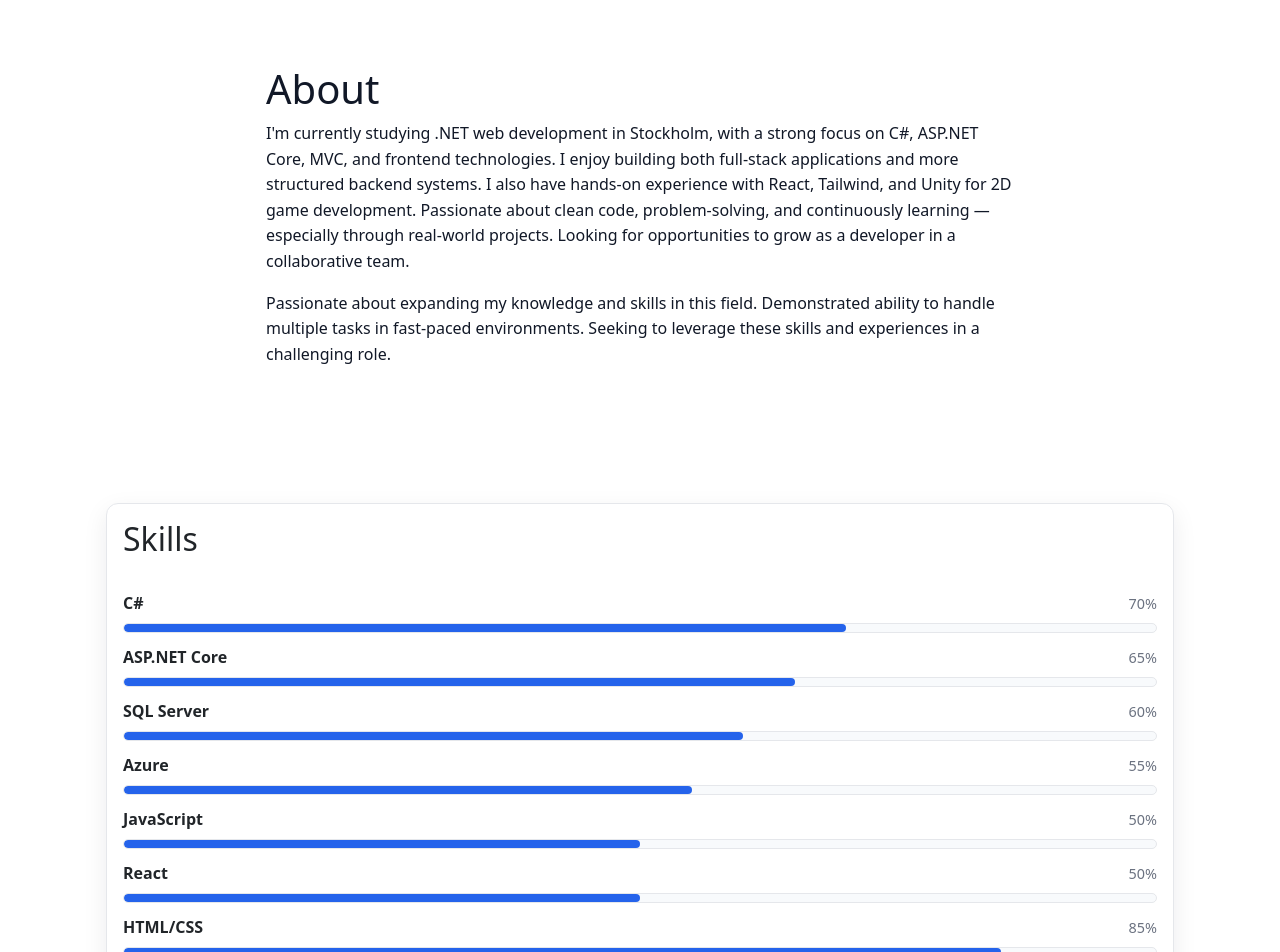
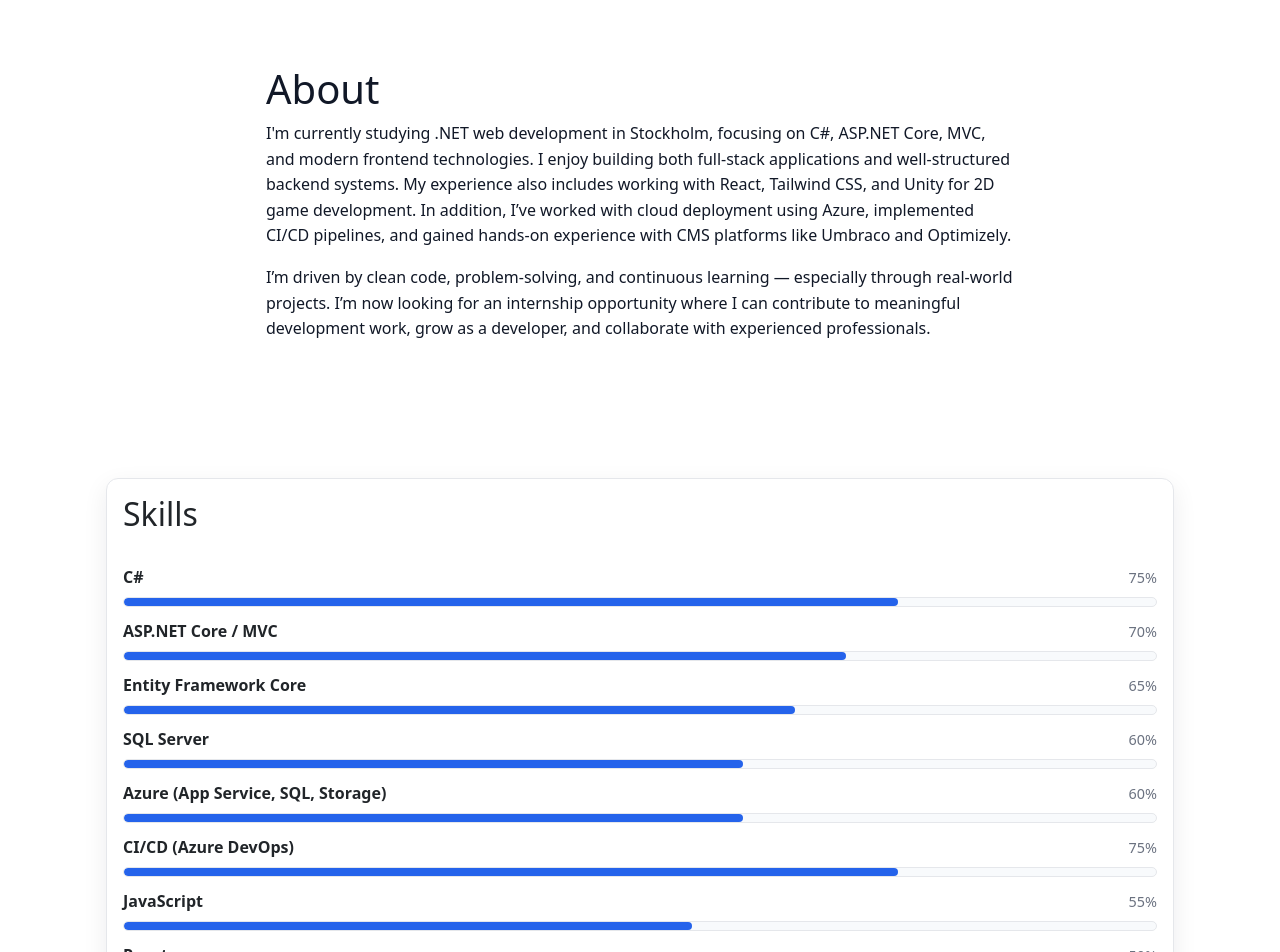
Before and after one commit to ninohaegglund/ninohaegglund-portfolio-2025, a React (Vite) app: page / in a window 1280 px wide. Shown: the part 640-1592 px from the top of the page. Built offline with nearby package versions, Linux system fonts and the light colour scheme.

Commit message:
Refactor About section and update skills list in Home component

```diff
--- a/src/pages/About.jsx
+++ b/src/pages/About.jsx
@@ -3,16 +3,10 @@ export default function About() {
     <section className="section">
       <div className="container narrow">
         <h1>About</h1>
-        <p>
-         I'm currently studying .NET web development in Stockholm, with a strong focus on C#, ASP.NET Core, MVC, and frontend technologies.
-         I enjoy building both full-stack applications and more structured backend systems. I also have hands-on experience with React, Tailwind,
-         and Unity for 2D game development. Passionate about clean code, problem-solving, and continuously learning — especially through real-world projects.
-         Looking for opportunities to grow as a developer in a collaborative team.
-        </p>
-        <p>
-           Passionate about expanding my knowledge and skills in this field. Demonstrated ability to handle multiple tasks in fast-paced environments.
-           Seeking to leverage these skills and experiences in a challenging role.
-        </p>
+       <p> I'm currently studying .NET web development in Stockholm, focusing on C#, ASP.NET Core, MVC, and modern frontend technologies. I enjoy building both full-stack applications and well-structured backend systems. My experience also includes working with React, Tailwind CSS, and Unity for 2D game development.
+        In addition, I’ve worked with cloud deployment using Azure, implemented CI/CD pipelines, and gained hands-on experience with CMS platforms like Umbraco and Optimizely. </p>
+       <p> I’m driven by clean code, problem-solving, and continuous learning — especially through real-world projects.
+        I’m now looking for an internship opportunity where I can contribute to meaningful development work, grow as a developer, and collaborate with experienced professionals. </p>
       </div>
     </section>
   )
--- a/src/pages/Home.jsx
+++ b/src/pages/Home.jsx
@@ -8,15 +8,19 @@ import BackToTop from '../components/BackToTop.jsx'
 import SkillsProgress from '../components/SkillsProgress.jsx'
 
 const skills = [
-  { name: 'C#', level: 70 },
-  { name: 'ASP.NET Core', level: 65 },
+  { name: 'C#', level: 75 },
+  { name: 'ASP.NET Core / MVC', level: 70 },
+  { name: 'Entity Framework Core', level: 65 },
   { name: 'SQL Server', level: 60 },
-  { name: 'Azure', level: 55 },
-  { name: 'JavaScript', level: 50 },
+  { name: 'Azure (App Service, SQL, Storage)', level: 60 },
+  { name: 'CI/CD (Azure DevOps)', level: 75 },
+  { name: 'JavaScript', level: 55 },
   { name: 'React', level: 50 },
-  { name: 'HTML/CSS', level: 85 },
-  { name: 'Git/GitHub', level: 70 },
-]
+  { name: 'HTML / CSS / Tailwind', level: 80 },
+  { name: 'Git / GitHub', level: 75 },
+  { name: 'Umbraco / Optimizely', level: 35 },
+  { name: 'Unity (2D)', level: 40 },
+];
 
 export default function Home() {
   return (
```
